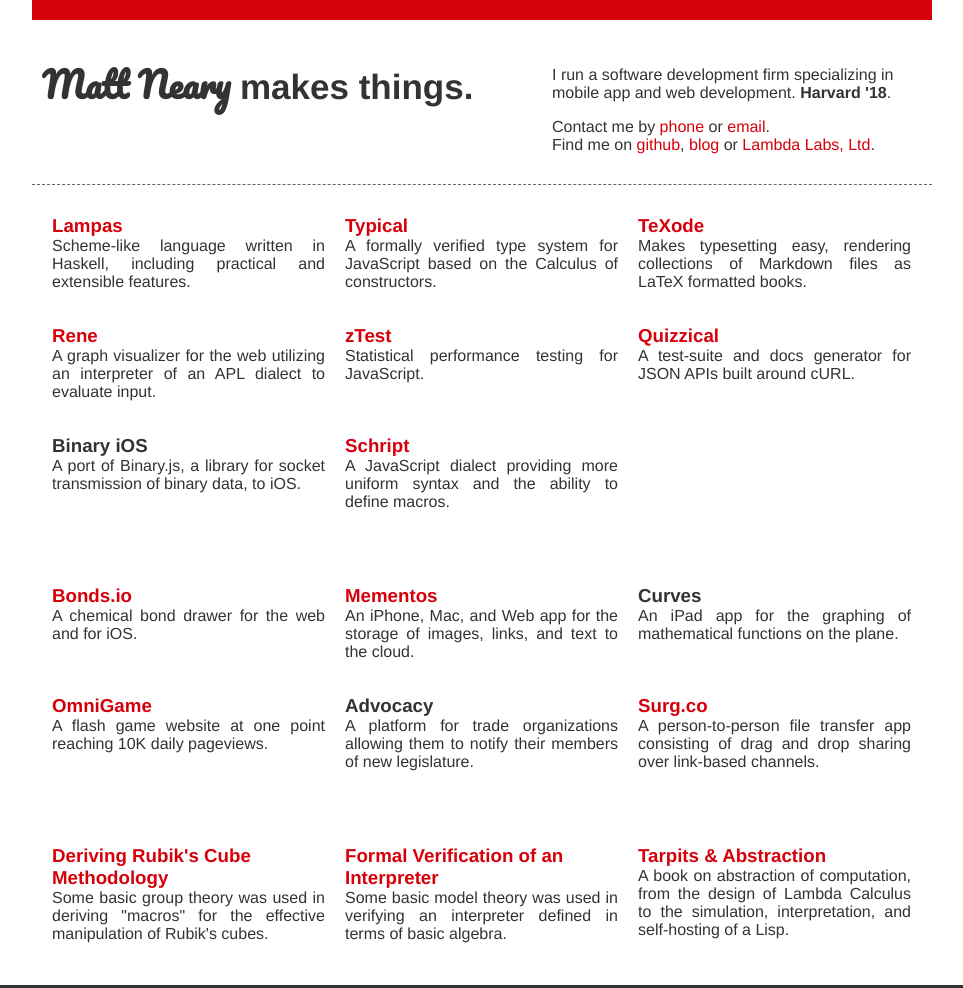
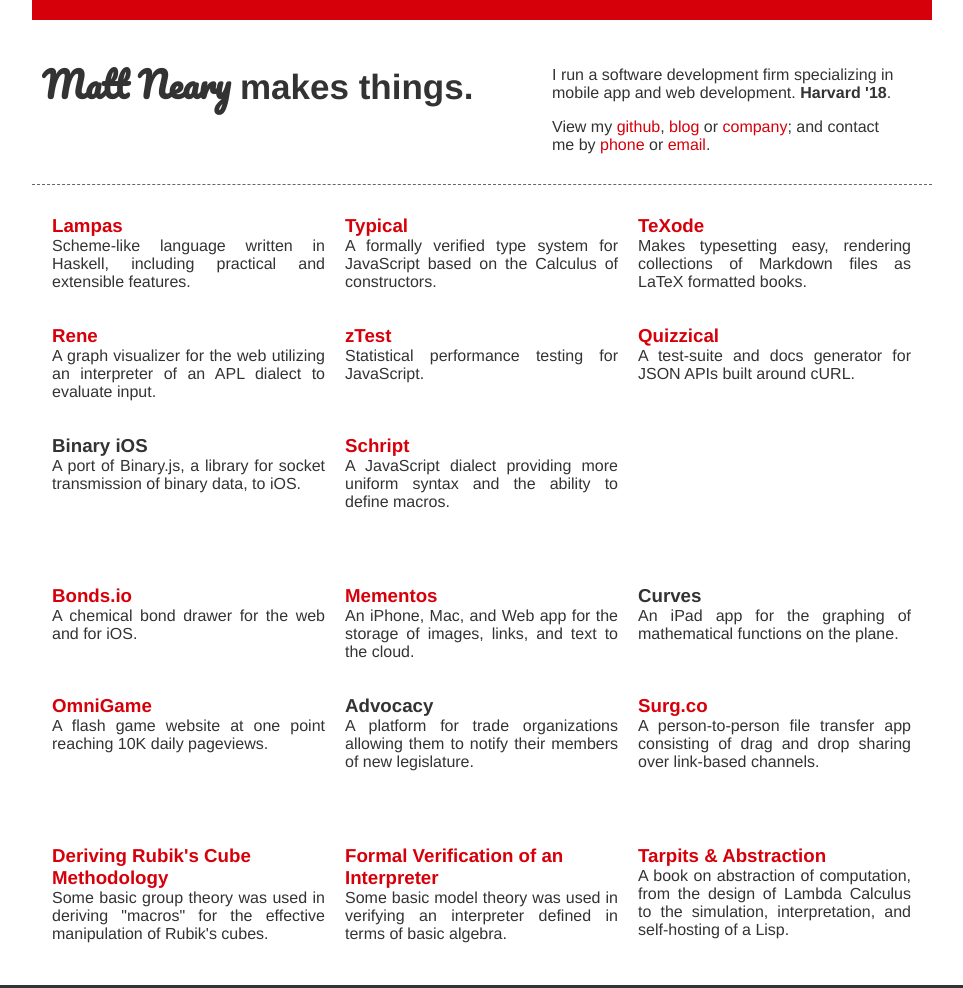
Before and after one commit to mattneary/mattneary.github.io, a plain HTML site: page index.html in a window 1280 px wide. Shown: the top 988 px of the page, without its empty margins (158-1121 px from the left). Drawn offline with Linux system fonts and the light colour scheme.

Commit message:
single "links" sentence with better punctuation

```diff
--- a/index.html
+++ b/index.html
@@ -14,17 +14,17 @@
 	<div class="about">
 	  <p>I run a software development firm specializing in mobile
 	     app and web development. <b>Harvard '18</b>.</p>
-	  <p id="contact-p">Contact me by</p>
+	  <p id="find-me-p">View my</p>
+	  <ul>
+	    <li><a href="http://github.com/mattneary">github</a></li>
+	    <li><a href="http://blog.mattneary.com">blog</a></li>
+	    <li><a href="http://lambdaltd.com">company</a></li>
+	  </ul>
+	  and
+	  <p id="contact-p">contact me by</p>
 	  <ul>
 	    <li><a href="tel:1-614-440-8217">phone</a></li>
 	    <li><a href="mailto:neary.matt@gmail.com">email</a></li>
-	  </ul>
-	  <br>
-	  <p id="find-me-p">Find me on</p>
-	  <ul>
-	    <li><a href="http://github.com/mattneary">github</a></li>
-	    <li><a href="http://blog.mattneary.com">blog</a></li>
-	    <li><a href="http://lambdaltd.com">Lambda Labs, Ltd</a></li>
 	  </ul>
 	</div>
       </div>
--- a/style.css
+++ b/style.css
@@ -56,10 +56,13 @@ h1 {
 #header ul li:after {
   content: ", ";
 }
+#header ul li:last-child:after {
+  content: "; ";
+}
 #header ul li:nth-last-child(2):after {
   content: " or ";
 }
-#header ul li:last-child:after {
+#header ul:last-child li:last-child:after {
   content: ".";
 }
 #portfolio, #products, #articles {
```
